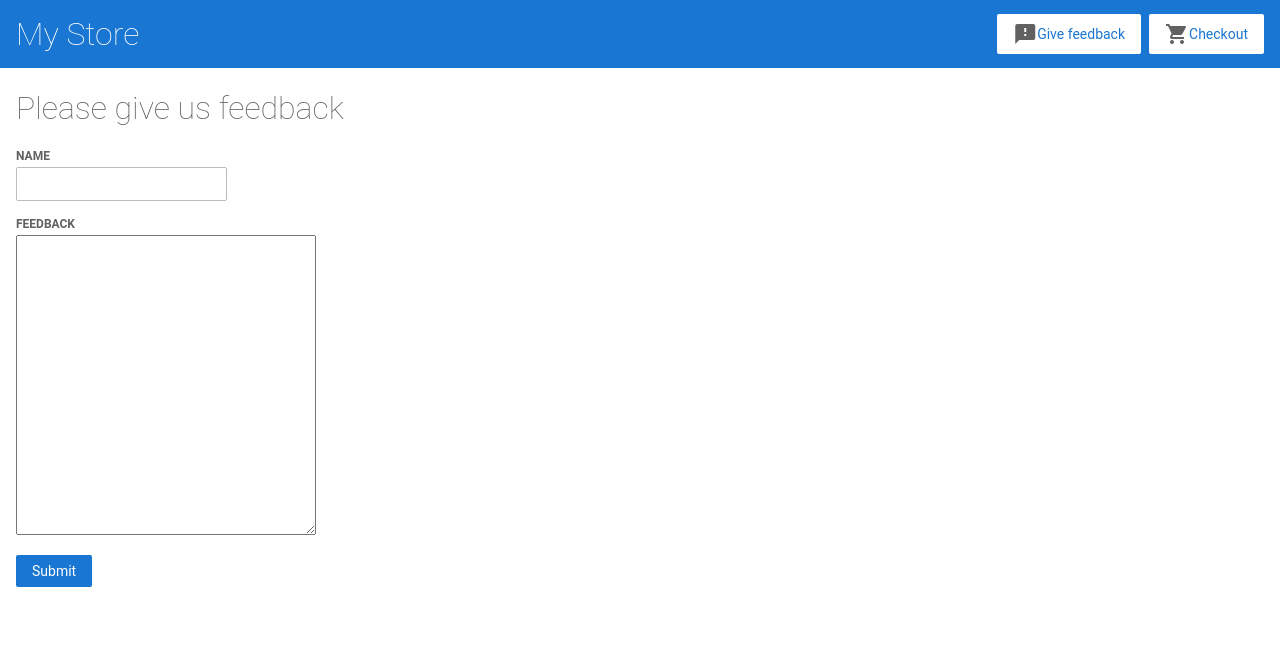
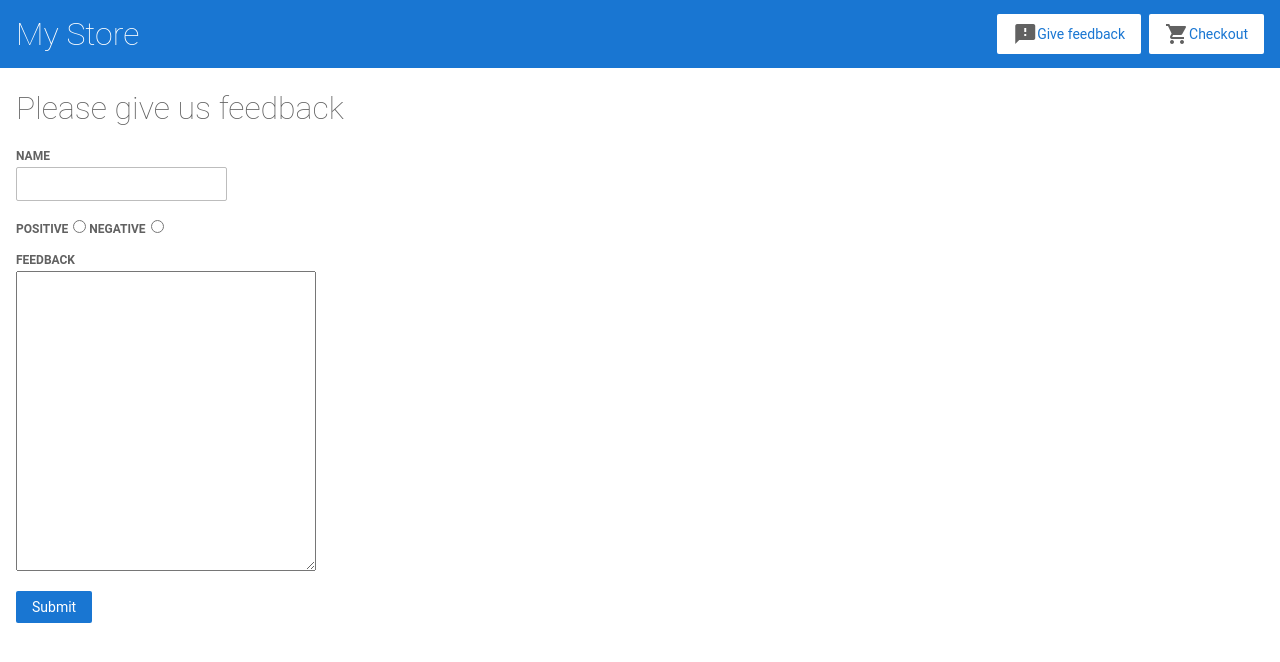
Before and after one commit to RabbitLuke/git-demo, an Angular app: page /feedback in a window 1280 px wide. Shown: the top 662 px of the page. Built offline with nearby package versions, Linux system fonts and the light colour scheme.

Commit message:
Added feedback type

```diff
--- a/src/app/feedback/feedback.component.html
+++ b/src/app/feedback/feedback.component.html
@@ -3,6 +3,17 @@
     <div>
       <label for="name">Name</label>
       <input id="name" type="text" formControlName="name">
+    </div>
+
+    <div class="flex">
+      <label for="feedbackTypePositive">
+          <span>Positive</span>
+        <input id="feedbackTypePositive" type="radio" [value]="true" formControlName="feedbackType">
+      </label>
+      <label for="feedbackTypeNegative">
+        <span>Negative</span>
+        <input id="feedbackTypeNegative" type="radio" [value]="false" formControlName="feedbackType">
+      </label>
     </div>
 
     <div class="pb-4">
--- a/src/app/feedback/feedback.component.ts
+++ b/src/app/feedback/feedback.component.ts
@@ -11,6 +11,7 @@ import { Feedback } from '../models/feedback';
 export class FeedbackComponent {
 public form: FormGroup = new FormGroup({
   name: new FormControl(''),
+  feedbackType: new FormControl(null),
   feedback: new FormControl('')
 });
 
@@ -19,8 +20,9 @@ public form: FormGroup = new FormGroup({
 
   onSubmit(): void {
    const name = this.form.get('name')?.value;
+   const feedbackType = this.form.get('feedbackType')?.value;
    const feedback = this.form.get('feedback')?.value;
 
-   this.feedbackService.sendFeedback({name, feedback});
+   this.feedbackService.sendFeedback({name, feedbackType, feedback});
   }
 }
--- a/src/app/models/feedback.ts
+++ b/src/app/models/feedback.ts
@@ -1,4 +1,5 @@
 export interface Feedback {
     name: string;
+    feedbackType: boolean;
     feedback: string;
 }
```
